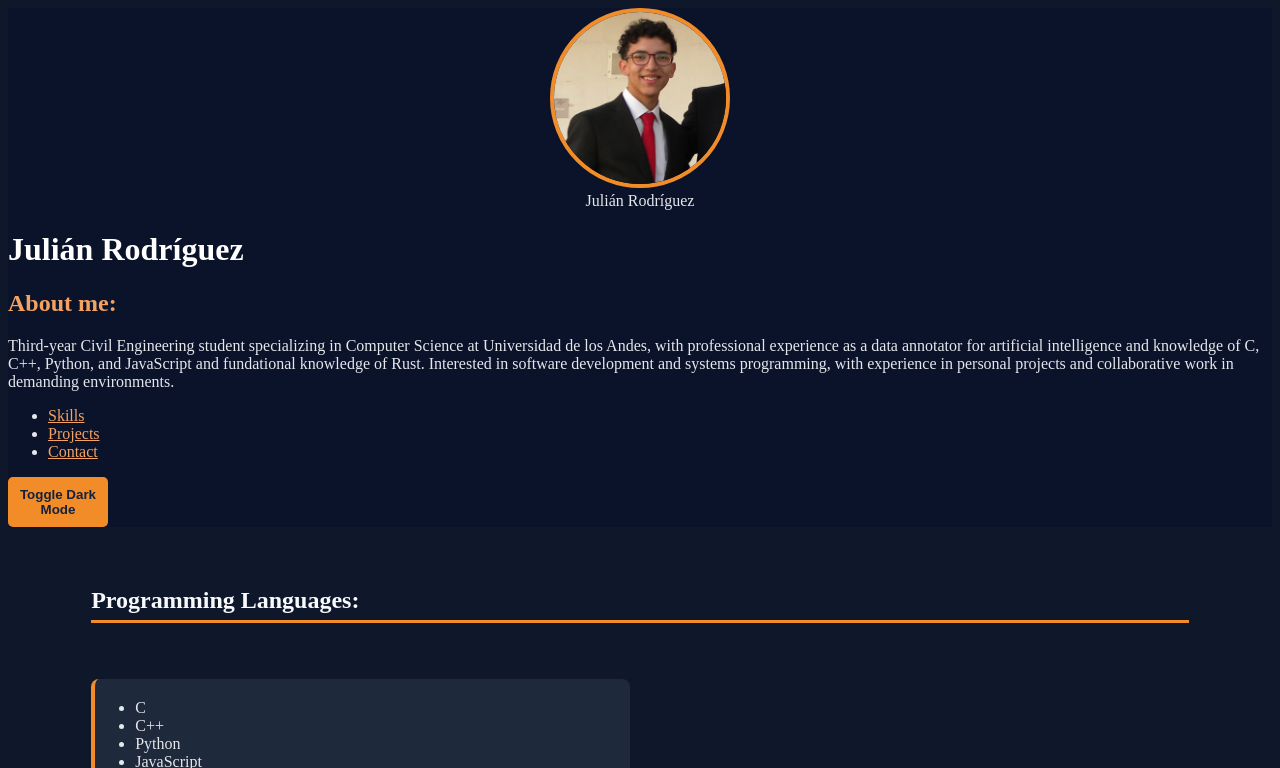
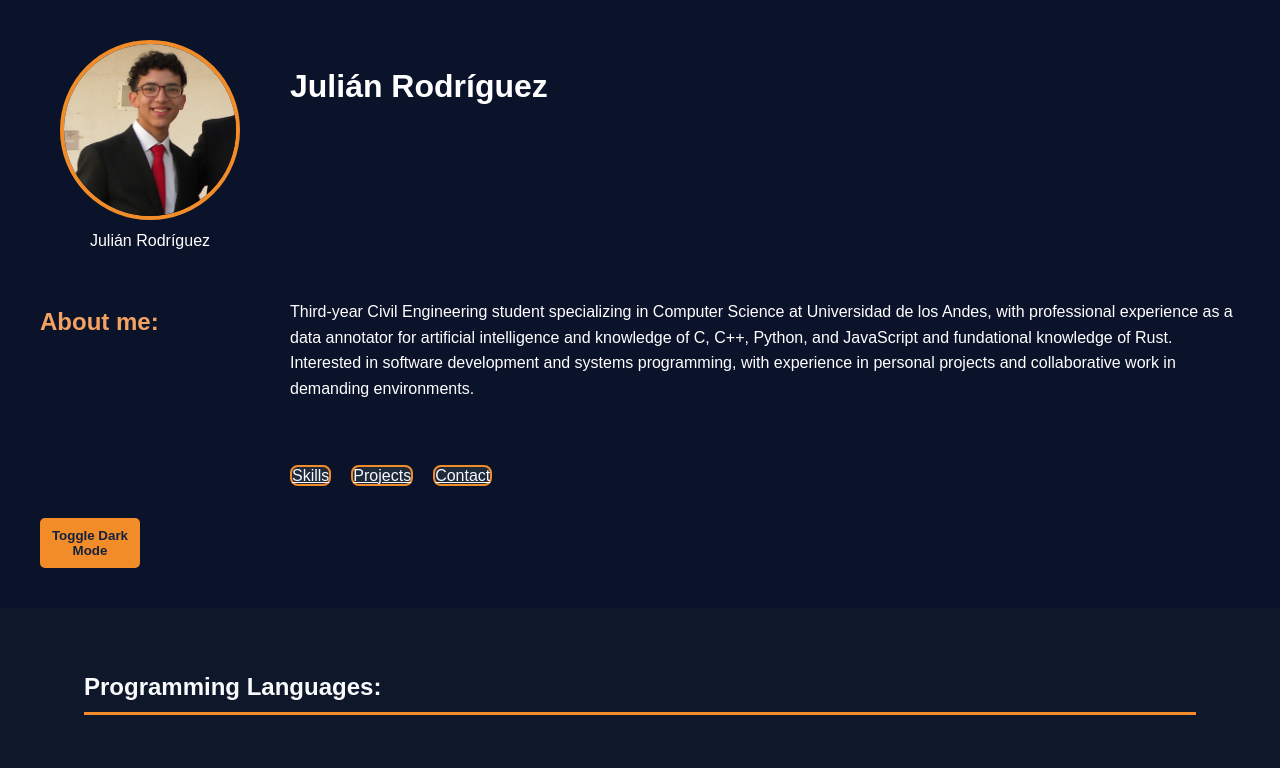
Before and after one commit to Julf3r/webtech-lab-01, a plain HTML site: page index.html in a window 1280 px wide. Both pictures are taken after a click on the button "Toggle Dark Mode". Shown: the top 768 px of the page. Drawn offline with Linux system fonts and the light colour scheme.

Commit message:
Dark mode UI improved

```diff
--- a/styles.css
+++ b/styles.css
@@ -2,14 +2,13 @@
     box-sizing: border-box;
 }
 
-body.light-theme {
+body {
     margin: 0;
     font-family: Arial, Helvetica, sans-serif;
     line-height: 1.6;
     background-color: #F7F7F5;
     color: #1F2933;
 }
-
 body.light-theme h1,
 body.light-theme h2,
 body.light-theme h3 {
@@ -24,7 +23,7 @@ body.light-theme a:hover {
     color: #E87520;
 }
 
-body.light-theme header {
+header {
     display: grid;
     grid-template-columns: 220px 1fr;
     gap: 30px;
@@ -66,11 +65,11 @@ body.light-theme header p {
     max-width: 750px;
 }
 
-body.light-theme nav {
+body nav {
     grid-column: 2;
 }
 
-body.light-theme nav ul {
+body nav ul {
     display: flex;
     gap: 20px;
 
@@ -307,14 +306,6 @@ body.dark-theme header {
     background-color: #0B132B;
 }
 
-body.dark-theme header h1 {
-    color: white;
-}
-
-body.dark-theme header h2 {
-    color: #F4A261;
-}
-
 body.dark-theme header figure {
     margin: 0;
     text-align: center;
@@ -327,6 +318,26 @@ body.dark-theme .profile-picture {
 
     border: 4px solid #F28C28;
     border-radius: 50%;
+}
+body.dark-theme header h1 {
+    color: white;
+}
+
+body.dark-theme header h2 {
+    color: #F4A261;
+}
+
+body.dark-theme nav a {
+    color: #F8FAFC;
+    background-color: #1E293B;
+
+    border: 2px solid #F28C28;
+    border-radius: 8px;
+}
+
+body.dark-theme nav a:hover {
+    background-color: #F28C28;
+    color: #0B132B;
 }
 
 body.dark-theme #skills ul {
```
